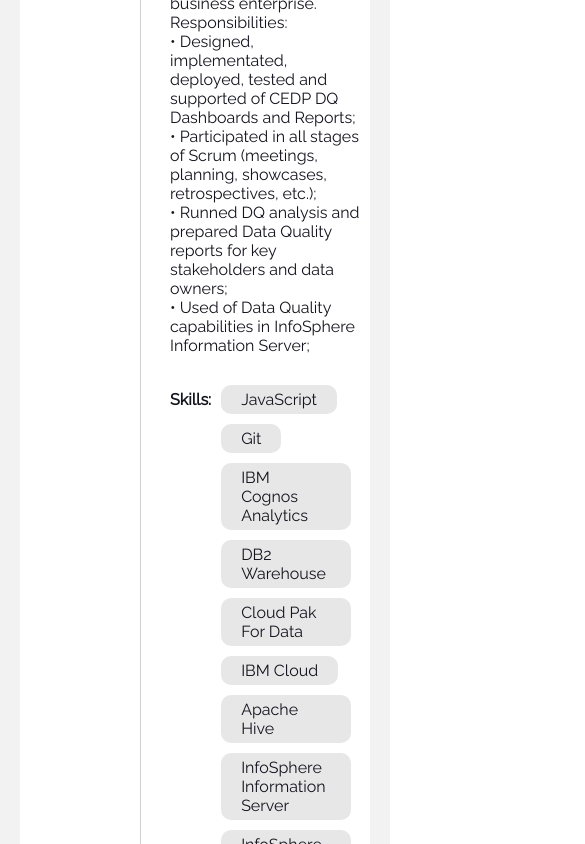
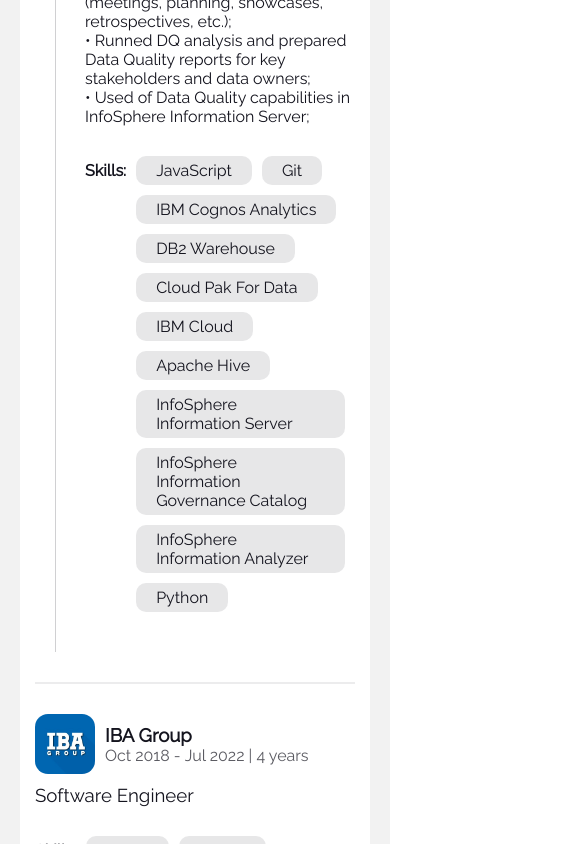
Before and after one commit to AKarpenka/stasy-portfolio, a React (Create React App) app: page / in a window 390 px wide. Shown: the part 3403-4247 px from the top of the page, 585 px wide, since content can reach past the window. Built offline with nearby package versions, Linux system fonts and the light colour scheme.

Commit message:
added responsive experience, certificates, education, contacts

```diff
--- a/src/components/companyExperience/companyExperience.js
+++ b/src/components/companyExperience/companyExperience.js
@@ -48,10 +48,11 @@
 
     return (
         <div className="company">
-            <img src={companyImg} alt="" />
+            <img src={companyImg} alt="company logo" className="lg" />
             <div className="company-content">
                 <div className="company-general-info">
-                     <a
+                    <img src={companyImg} alt="company logo" className="md" />
+                    <a
                         href={companyLink}
                         target='_blank'
                         className="company-name"
--- a/src/components/companyExperience/companyExperience.scss
+++ b/src/components/companyExperience/companyExperience.scss
@@ -9,6 +9,14 @@
         width: 60px;
         height: 60px;
         border-radius: 13px;
+    }
+
+    img.md {
+        display: none;
+    }
+
+    img.lg {
+        display: block;
     }
 
     .company-content {
@@ -129,3 +137,38 @@
         }
     }
 }
+
+@media (max-width: 870px) {
+    .company {
+        flex-direction: column;
+
+        img.md {
+            display: block;
+            float: left;
+            margin-right: 10px;
+        }
+
+        img.lg {
+            display: none;
+        }
+
+        .company-content {
+            margin: 10px 0;
+
+            .company-general-info {
+                margin-bottom: 10px;
+                display: block;
+                min-height: 60px;
+
+                a, span {
+                    display: block;
+                }
+
+                a {
+                    padding-top: 10px;
+                }
+            }
+        }
+
+    }
+}
--- a/src/components/contacts/contacs.scss
+++ b/src/components/contacts/contacs.scss
@@ -37,3 +37,13 @@
         grid-template-columns: 35px 1fr;
     }
 }
+
+@media (max-width: 512px) {
+    .container.contacts {
+        padding: 30px 15px;
+
+        .contacts {
+            margin-bottom: 20px;
+        }
+    }
+}
--- a/src/components/education/education.scss
+++ b/src/components/education/education.scss
@@ -23,3 +23,21 @@
         }
     }
 }
+
+@media (max-width: 870px) {
+    .education {
+        margin-bottom: 20px;
+    }
+
+    .education-container {
+        .education-content {
+            p {
+                margin-bottom: 10px;
+            }
+
+            .date {
+                margin-bottom: 30px;
+            }
+        }
+    }
+}
--- a/src/components/educationCertificates/educationCertificates.js
+++ b/src/components/educationCertificates/educationCertificates.js
@@ -12,7 +12,7 @@
                     return (
                         <div key={id}>
                             <div className="certificate">
-                                <img src={img} alt="image of certificate" width={'500px'} />
+                                <img src={img} alt="image of certificate" />
                                 <div className="certificate-content">
                                     <p className="certificate-title">{name}</p>
                                     <p>{issuingOrganization}</p>
--- a/src/components/educationCertificates/educationCertificates.scss
+++ b/src/components/educationCertificates/educationCertificates.scss
@@ -9,6 +9,10 @@
     width: 100%;
     display: grid;
     grid-template-columns: 1fr 1fr;
+
+    img {
+        width: 500px;
+    }
 
     .certificate-content {
         align-self: center;
@@ -87,3 +91,31 @@
     margin: 40px 0;
     border: 1px solid rgba($dark-blue, .08);
 }
+
+@media (max-width: 970px) {
+    .certificates {
+        margin-bottom: 20px;
+    }
+
+    .certificate {
+        display: flex;
+        flex-direction: column;
+        justify-content: flex-start;
+        align-items: flex-start;
+
+        img {
+            margin-bottom: 20px;
+            width: 100%;
+        }
+
+        .certificate-content {
+            word-wrap: break-word;
+            align-self: flex-start;
+            margin-left: 10px;
+        }
+    }
+
+    hr {
+        margin: 20px 0;
+    }
+}
--- a/src/components/experience/experience.scss
+++ b/src/components/experience/experience.scss
@@ -4,7 +4,22 @@
     margin-bottom: 40px;
 }
 
-hr {
-    margin: 40px 0;
-    border: 1px solid rgba($dark-blue, .08);
+#experience {
+    hr {
+        margin: 40px 0;
+        border: 1px solid rgba($dark-blue, .08);
+    }
 }
+
+@media (max-width: 870px) {
+    .experience {
+        margin-bottom: 20px;
+    }
+
+    #experience {
+        hr {
+            margin: 20px 0;
+        }
+    }
+
+}
```
